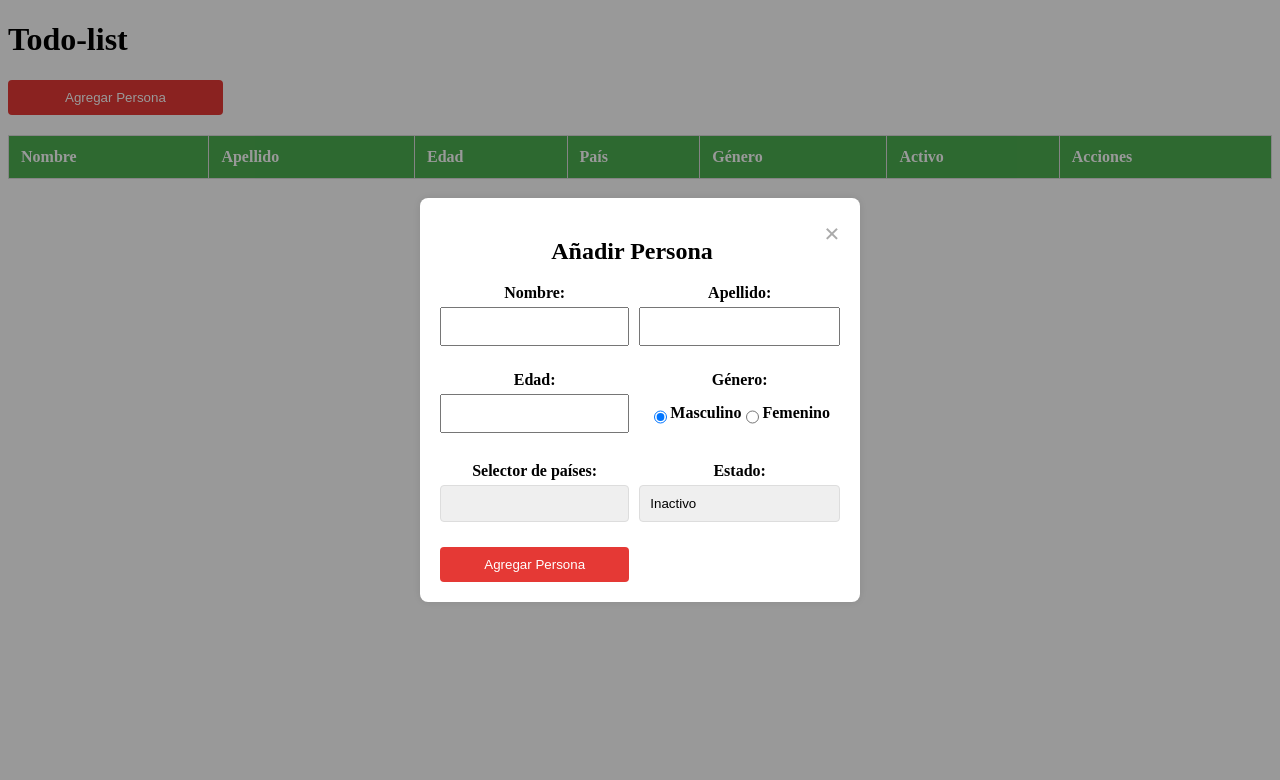
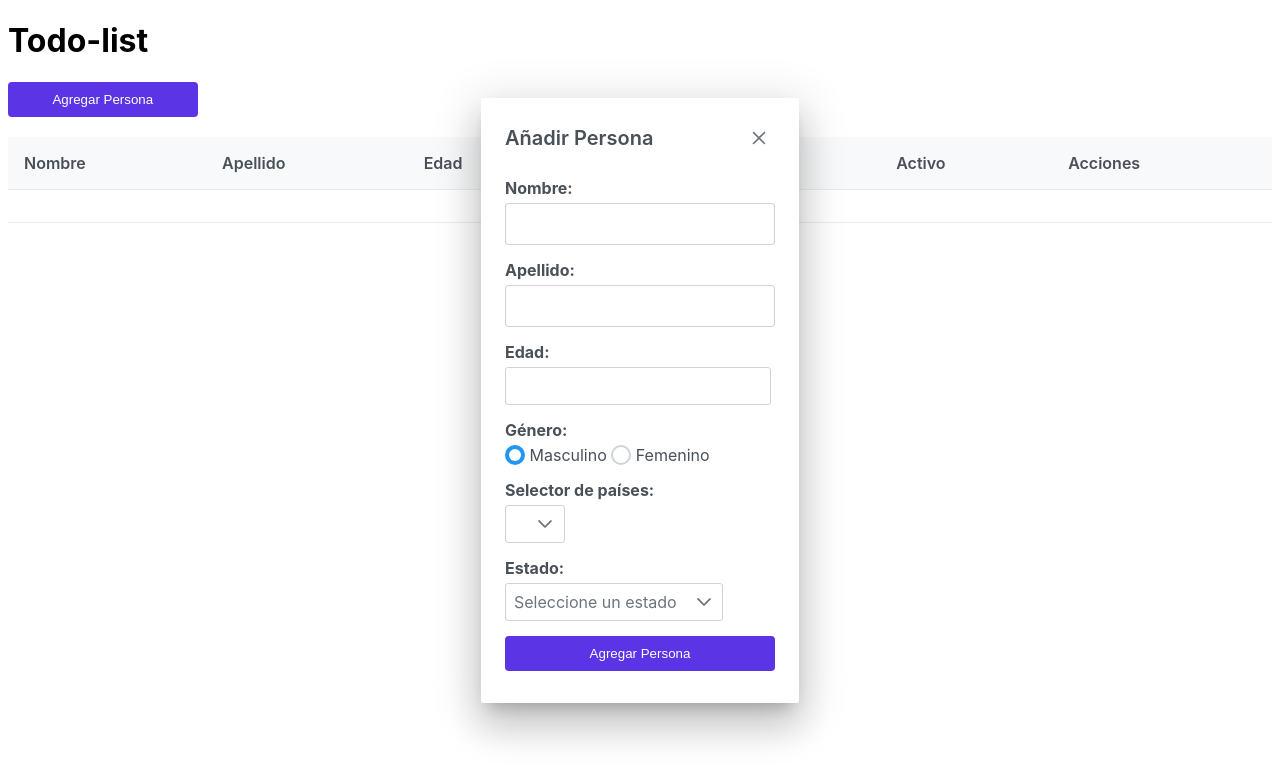
Before and after one commit to Luisdelahoz1/Todo-list-Vue, a Vue app: page / in a window 1280 px wide. Both pictures are taken after a click on the button "Agregar Persona". Shown: the top 780 px of the page. Built offline with nearby package versions, Linux system fonts and the light colour scheme.

Commit message:
Changes to project for prime vue

```diff
--- a/package.json
+++ b/package.json
@@ -8,6 +8,9 @@
   },
   "dependencies": {
     "core-js": "^3.8.3",
+    "primeflex": "^3.0.0",
+    "primeicons": "^4.1.0",
+    "primevue": "^3.0.0",
     "vue": "^3.2.13",
     "vue-router": "^4.0.3"
   },
--- a/src/components/PersonaTabla.vue
+++ b/src/components/PersonaTabla.vue
@@ -1,53 +1,75 @@
 <script>
 
+import { ref } from 'vue';
+import InputText from 'primevue/inputtext';
+import InputNumber from 'primevue/inputnumber';
+import RadioButton from 'primevue/radiobutton';
+import Dropdown from 'primevue/dropdown';
+import DataTable from 'primevue/datatable';
+import Column from 'primevue/column';
+
 export default {
-  data() {
-    return {
-      persons: [],
-      newPerson: {
+  components: {
+    InputText,
+    InputNumber,
+    RadioButton,
+    Dropdown,
+    DataTable,
+    Column,
+  },
+
+  setup() {
+  const persons = ref([]);
+  const newPerson = ref({
     firstName: '',
     lastName: '',
     country: '',
     age: null,
     gender: 'Masculino',
     active: false,
-      },
-      showModal: false,
+  });
+
+
+
+  const showModal = ref(false);
+  const countries = ['Colombia', 'Brasil', 'Chile', 'Argentina'];
+
+  const activeOptions = ref([
+    { label: 'Activo', value: true },
+    { label: 'Inactivo', value: false },
+  ]);
+
+  const toggleModal = () => {
+    showModal.value = !showModal.value;
   };
-  },
-  methods: {
 
-    toggleModal() {
-      this.showModal = !this.showModal;
-    },
+  const closeModal = () => {
+    showModal.value = false;
+  };
 
-    closeModal() {
-      this.showModal = false;
-    },
+  const addPerson = () => {
+    if (isPersonValid()) {
+      persons.value.push({ ...newPerson.value });
+      resetForm();
+      closeModal();
+    }
+  };
 
-    addPerson() {
-      if (this.isPersonValid()) {
-        this.persons.push({ ...this.newPerson });
-        this.resetForm();
-        this.closeModal();
-      }
-    },
+  const removePerson = (index) => {
+    persons.value.splice(index, 1);
+  };
 
-    removePerson(index) {
-      this.persons.splice(index, 1);
-    },
+  const isPersonValid = () => {
+    return (
+      newPerson.value.firstName.trim() !== '' &&
+      newPerson.value.lastName.trim() !== '' &&
+      newPerson.value.country.trim() !== '' &&
+      newPerson.value.age !== null
+    );
+  };
 
-    isPersonValid() {
-      return (
-        this.newPerson.firstName.trim() !== '' &&
-        this.newPerson.lastName.trim() !== '' &&
-        this.newPerson.country.trim() !== '' &&
-        this.newPerson.age !== null
-      );
-    },
-
-    resetForm() {
-      this.newPerson = {
+  const resetForm = () => {
+  newPerson.value = {
     firstName: '',
     lastName: '',
     country: '',
@@ -55,8 +77,22 @@ export default {
     gender: 'Masculino',
     active: false,
   };
-    },
-  },
 };
 
+  return {
+    persons,
+    newPerson,
+    showModal,
+    countries,
+    toggleModal,
+    closeModal,
+    activeOptions,
+    addPerson,
+    removePerson,
+    isPersonValid,
+    resetForm,
+
+    };
+  },
+}
 </script>
--- a/src/components/todo-list.vue
+++ b/src/components/todo-list.vue
@@ -2,83 +2,59 @@
  <div>
     <h1>Todo-list</h1>
     <button class="buttonAgregar" @click="toggleModal">Agregar Persona</button>
-      <table>
-        <thead>
-          <tr>
-            <th>Nombre</th>
-            <th>Apellido</th>
-            <th>Edad</th>
-            <th>País</th>
-            <th>Género</th>
-            <th>Activo</th>
-            <th>Acciones</th>
-          </tr>
-        </thead>
-        <tbody>
-          <tr v-for="(person, index) in persons" :key="index">
-            <td>{{ person.firstName }}</td>
-            <td>{{ person.lastName }}</td>
-            <td>{{ person.age }}</td>
-            <td>{{ person.country }}</td>
-            <td>{{ person.gender }}</td>
-            <td>{{ person.active ? 'Sí' : 'No' }}</td>
-            <td>
-              <button @click="removePerson(index)">Eliminar</button>
-            </td>
-          </tr>
-        </tbody>
-      </table>
-    </div>
 
-    <div v-if="showModal" class="modal">
-      <div class="modal-content">
-        <span class="close" @click="toggleModal">&times;</span>
-        <h2>Añadir Persona</h2>
+    <br>
+    <br>
+    <DataTable :value="persons">
+      <Column field="firstName" header="Nombre"></Column>
+      <Column field="lastName" header="Apellido"></Column>
+      <Column field="age" header="Edad"></Column>
+      <Column field="country" header="País"></Column>
+      <Column field="gender" header="Género"></Column>
+      <Column field="active" header="Activo">
+        <template #body="slotProps">
+          {{ slotProps.data.active ? 'Sí' : 'No' }}
+        </template>
+      </Column>
+      <Column header="Acciones">
+        <template #body="slotProps">
+          <button @click="removePerson(slotProps.rowIndex)">Eliminar</button>
+        </template>
+      </Column>
+    </DataTable>
+
+    <Dialog :visible="showModal" header="Añadir Persona" @hide="resetForm">
       <form @submit.prevent="addPerson">
-          <div class="form-group">
+        <div class="form-group" >
           <label for="firstName">Nombre:</label>
-            <input id="firstName" v-model="newPerson.firstName" required />
+          <InputText id="firstName" v-model="newPerson.firstName" required />
         </div>
         <div class="form-group">
           <label for="lastName">Apellido:</label>
-            <input id="lastName" v-model="newPerson.lastName" required />
+          <InputText id="lastName" v-model="newPerson.lastName" required />
         </div>
         <div class="form-group">
           <label for="age">Edad:</label>
-            <input type="number" id="age" v-model="newPerson.age" required />
+          <InputNumber id="age" v-model="newPerson.age" required />
         </div>
         <div class="form-group">
           <label for="gender">Género:</label>
-            <div class="radio-group">
-              <input type="radio" id="male" v-model="newPerson.gender" value="Masculino" required />
-              <label for="male">Masculino</label>
-              <input type="radio" id="female" v-model="newPerson.gender" value="Femenino" required />
-              <label for="female">Femenino</label>
-            </div>
+          <RadioButton v-model="newPerson.gender" value="Masculino" label="Masculino" required /> Masculino
+          <RadioButton v-model="newPerson.gender" value="Femenino" label="Femenino" required /> Femenino
         </div>
         <div class="form-group">
           <label for="country">Selector de países:</label>
-            <select id="country" v-model="newPerson.country" required>
-              <option value="Colombia">Colombia</option>
-              <option value="Brasil">Brasil</option>
-              <option value="Chile">Chile</option>
-              <option value="Argentina">Argentina</option>
-            </select>
+          <Dropdown id="country" v-model="newPerson.country" :options="countries" required />
         </div>
         <div class="form-group">
           <label for="active">Estado:</label>
-      <select id="active" v-model="newPerson.active" required>
-        <option value="true">Activo</option>
-        <option value="false">Inactivo</option>
-      </select>
+          <Dropdown v-model="newPerson.active" :options="activeOptions" optionLabel="label" placeholder="Seleccione un estado" />
         </div>
         <button type="submit">Agregar Persona</button>
       </form>
-      </div>
+    </Dialog>
   </div>
 </template>
-
-
 
   <style scoped>
 
@@ -136,7 +112,7 @@ select {
   }
 
   .buttonAgregar{
-    width: 17%;
+    width: 15%;
     padding: 10px;
     box-sizing: border-box
   }
@@ -153,7 +129,7 @@ select {
   }
 
   button {
-    background-color: #e53935;
+    background-color: rgb(91, 53, 229);
     color: #fff;
     border: none;
     padding: 10px;
@@ -162,14 +138,13 @@ select {
   }
 
   button:hover {
-    background-color: #c62828;
+    background-color: #2838c6;
   }
 
   form {
     display: grid;
-    grid-template-columns: repeat(2, 1fr);
-    grid-gap: 10px;
-    margin-top: 10px;
+    justify-content: center;
+    align-items: center;
   }
 
   .form-group {
```
Also changed, not shown: src/main.js (+31 -1 lines), 2 other files (tests, documents, lock files or other folders). Lines whose indentation alone changed are shown as unchanged.
